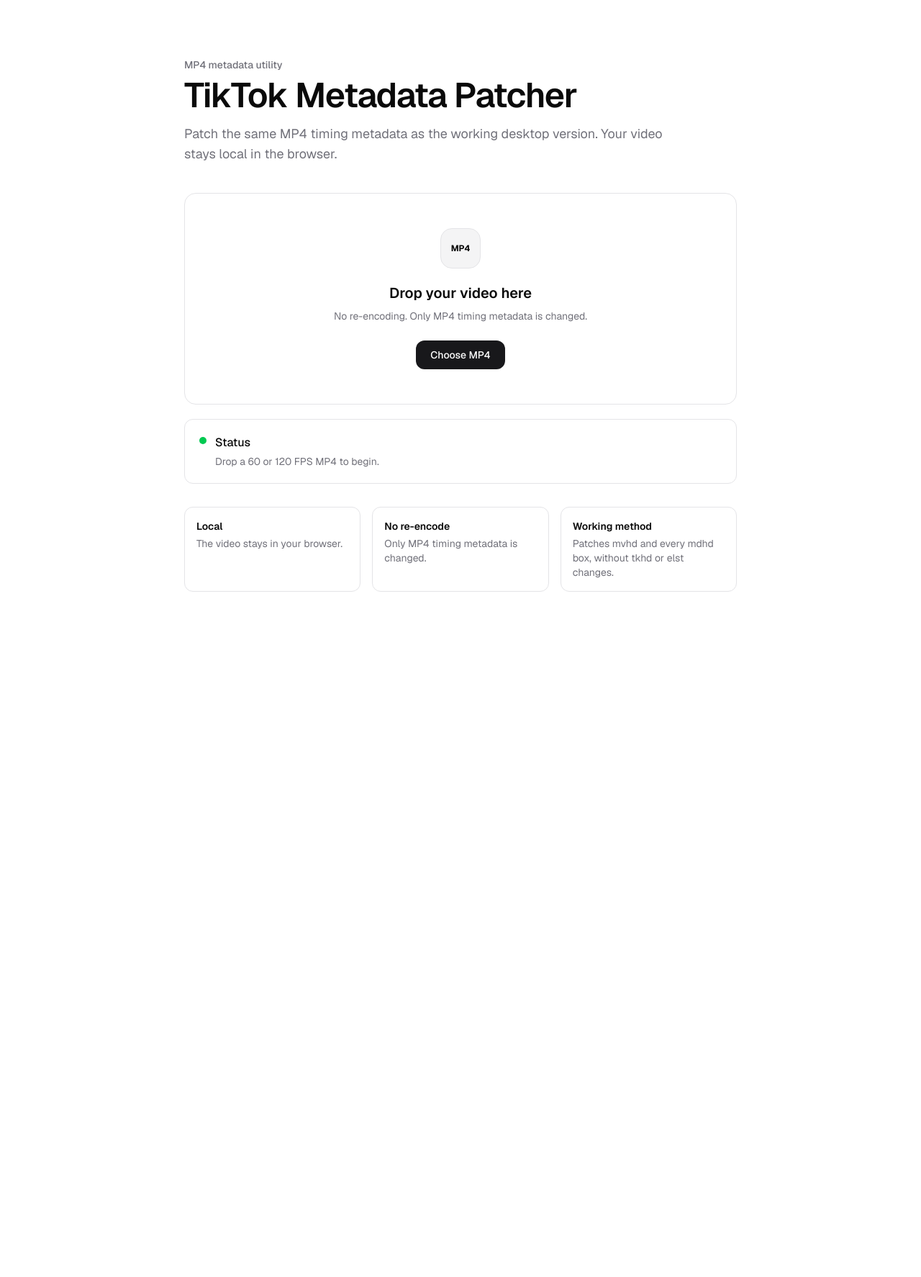
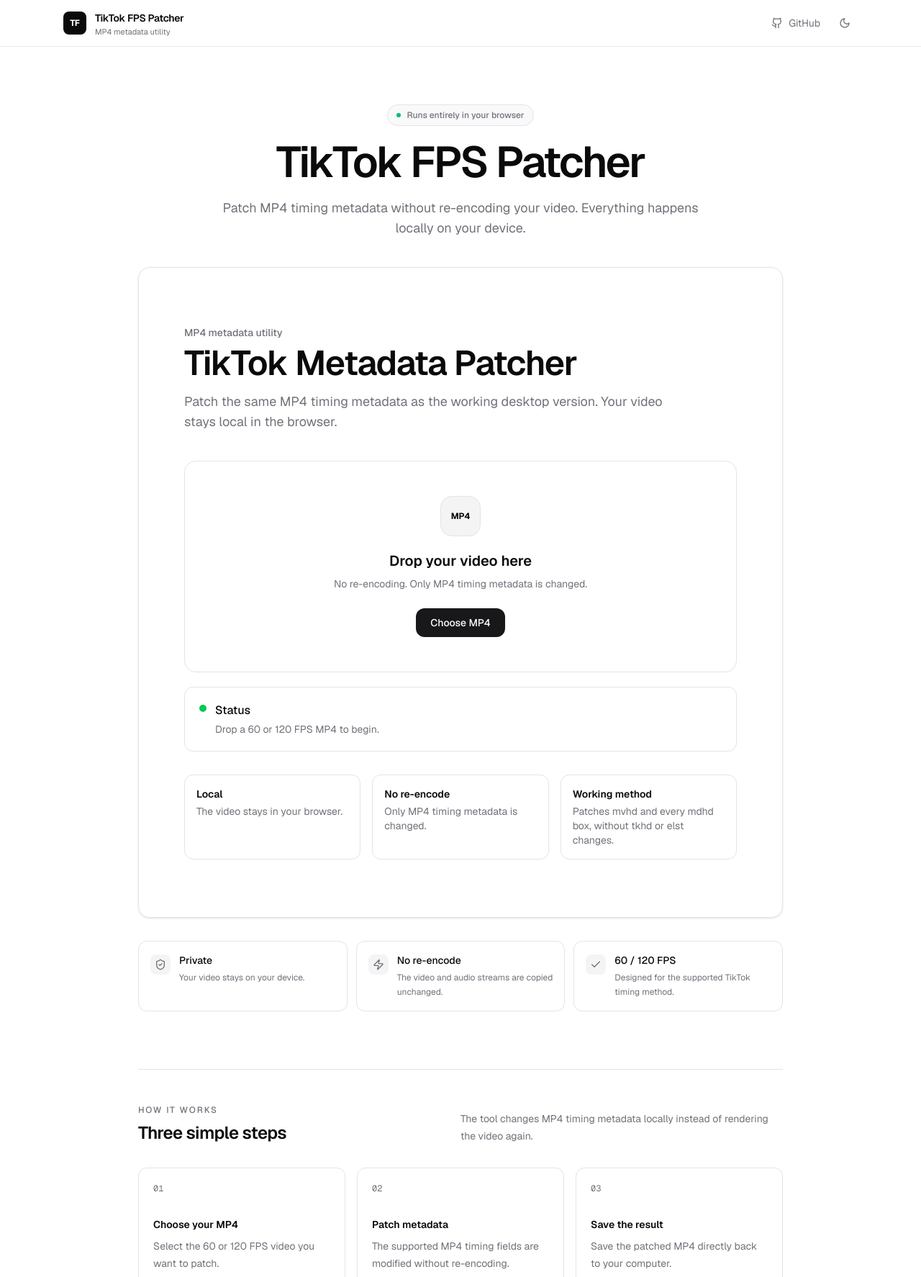
Before and after one commit to realbay/tiktok-fps-patcher, a Next.js app: page / in a window 1280 px wide. Shown: the top 1774 px of the page at 72% size. Before the commit the page ends 902 px from the top, so only its background shows below. Built offline with nearby package versions, Linux system fonts and the light colour scheme.

Commit message:
Update page.tsx

```diff
--- a/app/page.tsx
+++ b/app/page.tsx
@@ -1,5 +1,240 @@
+"use client";
+
+import {
+  ArrowUpRight,
+  Check,
+  Github,
+  Moon,
+  ShieldCheck,
+  Sun,
+  Zap,
+} from "lucide-react";
+import { useEffect, useState } from "react";
 import TikTokPatcher from "@/components/TikTokPatcher";
 
 export default function Home() {
-  return <TikTokPatcher />;
+  const [dark, setDark] = useState(false);
+
+  useEffect(() => {
+    setDark(document.documentElement.classList.contains("dark"));
+  }, []);
+
+  function toggleTheme() {
+    const nextDark = !dark;
+
+    document.documentElement.classList.toggle("dark", nextDark);
+    localStorage.setItem("theme", nextDark ? "dark" : "light");
+
+    setDark(nextDark);
+  }
+
+  return (
+    <div className="min-h-screen bg-background text-foreground">
+      {/* Header */}
+      <header className="border-b border-border/70">
+        <div className="mx-auto flex h-16 w-full max-w-6xl items-center justify-between px-5 sm:px-6">
+          <a
+            href="/"
+            className="flex items-center gap-3"
+            aria-label="TikTok FPS Patcher home"
+          >
+            <div className="flex h-8 w-8 items-center justify-center rounded-lg bg-foreground text-background">
+              <span className="text-xs font-bold tracking-tight">TF</span>
+            </div>
+
+            <div className="leading-none">
+              <div className="text-sm font-semibold tracking-tight">
+                TikTok FPS Patcher
+              </div>
+              <div className="mt-1 hidden text-[11px] text-muted-foreground sm:block">
+                MP4 metadata utility
+              </div>
+            </div>
+          </a>
+
+          <div className="flex items-center gap-1">
+            <a
+              href="https://github.com/realbay/tiktok-fps-patcher"
+              target="_blank"
+              rel="noreferrer"
+              className="flex h-9 items-center gap-2 rounded-lg px-3 text-sm text-muted-foreground transition-colors hover:bg-muted hover:text-foreground"
+            >
+              <Github className="h-4 w-4" />
+              <span className="hidden sm:inline">GitHub</span>
+            </a>
+
+            <button
+              type="button"
+              onClick={toggleTheme}
+              aria-label="Toggle theme"
+              className="flex h-9 w-9 items-center justify-center rounded-lg text-muted-foreground transition-colors hover:bg-muted hover:text-foreground"
+            >
+              {dark ? (
+                <Sun className="h-4 w-4" />
+              ) : (
+                <Moon className="h-4 w-4" />
+              )}
+            </button>
+          </div>
+        </div>
+      </header>
+
+      {/* Main */}
+      <main className="mx-auto w-full max-w-6xl px-5 pb-20 pt-14 sm:px-6 sm:pt-20">
+        <section className="mx-auto max-w-3xl text-center">
+          <div className="mb-5 inline-flex items-center gap-2 rounded-full border border-border bg-muted/50 px-3 py-1.5 text-xs font-medium text-muted-foreground">
+            <span className="h-1.5 w-1.5 rounded-full bg-emerald-500" />
+            Runs entirely in your browser
+          </div>
+
+          <h1 className="text-4xl font-semibold tracking-[-0.04em] sm:text-5xl md:text-6xl">
+            TikTok FPS Patcher
+          </h1>
+
+          <p className="mx-auto mt-5 max-w-2xl text-base leading-7 text-muted-foreground sm:text-lg">
+            Patch MP4 timing metadata without re-encoding your video.
+            Everything happens locally on your device.
+          </p>
+        </section>
+
+        {/* Patcher */}
+        <section className="mx-auto mt-10 max-w-4xl">
+          <div className="rounded-2xl border border-border bg-card shadow-sm">
+            <TikTokPatcher />
+          </div>
+        </section>
+
+        {/* Trust row */}
+        <section className="mx-auto mt-8 grid max-w-4xl gap-3 sm:grid-cols-3">
+          <InfoCard
+            icon={<ShieldCheck className="h-4 w-4" />}
+            title="Private"
+            description="Your video stays on your device."
+          />
+
+          <InfoCard
+            icon={<Zap className="h-4 w-4" />}
+            title="No re-encode"
+            description="The video and audio streams are copied unchanged."
+          />
+
+          <InfoCard
+            icon={<Check className="h-4 w-4" />}
+            title="60 / 120 FPS"
+            description="Designed for the supported TikTok timing method."
+          />
+        </section>
+
+        {/* How it works */}
+        <section className="mx-auto mt-20 max-w-4xl border-t border-border pt-12">
+          <div className="flex flex-col gap-3 sm:flex-row sm:items-end sm:justify-between">
+            <div>
+              <p className="text-xs font-medium uppercase tracking-[0.16em] text-muted-foreground">
+                How it works
+              </p>
+
+              <h2 className="mt-2 text-2xl font-semibold tracking-tight">
+                Three simple steps
+              </h2>
+            </div>
+
+            <p className="max-w-md text-sm leading-6 text-muted-foreground">
+              The tool changes MP4 timing metadata locally instead of
+              rendering the video again.
+            </p>
+          </div>
+
+          <div className="mt-8 grid gap-4 md:grid-cols-3">
+            <Step
+              number="01"
+              title="Choose your MP4"
+              description="Select the 60 or 120 FPS video you want to patch."
+            />
+
+            <Step
+              number="02"
+              title="Patch metadata"
+              description="The supported MP4 timing fields are modified without re-encoding."
+            />
+
+            <Step
+              number="03"
+              title="Save the result"
+              description="Save the patched MP4 directly back to your computer."
+            />
+          </div>
+        </section>
+
+        {/* Footer */}
+        <footer className="mx-auto mt-20 flex max-w-4xl flex-col gap-4 border-t border-border pt-6 text-xs text-muted-foreground sm:flex-row sm:items-center sm:justify-between">
+          <span>
+            TikTok FPS Patcher
+          </span>
+
+          <div className="flex items-center gap-4">
+            <span>Client-side</span>
+
+            <a
+              href="https://github.com/realbay/tiktok-fps-patcher"
+              target="_blank"
+              rel="noreferrer"
+              className="inline-flex items-center gap-1 transition-colors hover:text-foreground"
+            >
+              Source
+              <ArrowUpRight className="h-3 w-3" />
+            </a>
+          </div>
+        </footer>
+      </main>
+    </div>
+  );
 }
+
+function InfoCard({
+  icon,
+  title,
+  description,
+}: {
+  icon: React.ReactNode;
+  title: string;
+  description: string;
+}) {
+  return (
+    <div className="rounded-xl border border-border bg-card px-4 py-4">
+      <div className="flex items-start gap-3">
+        <div className="mt-0.5 flex h-7 w-7 shrink-0 items-center justify-center rounded-lg bg-muted text-muted-foreground">
+          {icon}
+        </div>
+
+        <div className="min-w-0">
+          <div className="text-sm font-medium">{title}</div>
+          <div className="mt-1 text-xs leading-5 text-muted-foreground">
+            {description}
+          </div>
+        </div>
+      </div>
+    </div>
+  );
+}
+
+function Step({
+  number,
+  title,
+  description,
+}: {
+  number: string;
+  title: string;
+  description: string;
+}) {
+  return (
+    <div className="rounded-xl border border-border bg-card p-5">
+      <div className="font-mono text-xs text-muted-foreground">{number}</div>
+
+      <h3 className="mt-8 text-sm font-semibold">{title}</h3>
+
+      <p className="mt-2 text-sm leading-6 text-muted-foreground">
+        {description}
+      </p>
+    </div>
+  );
+}
```
